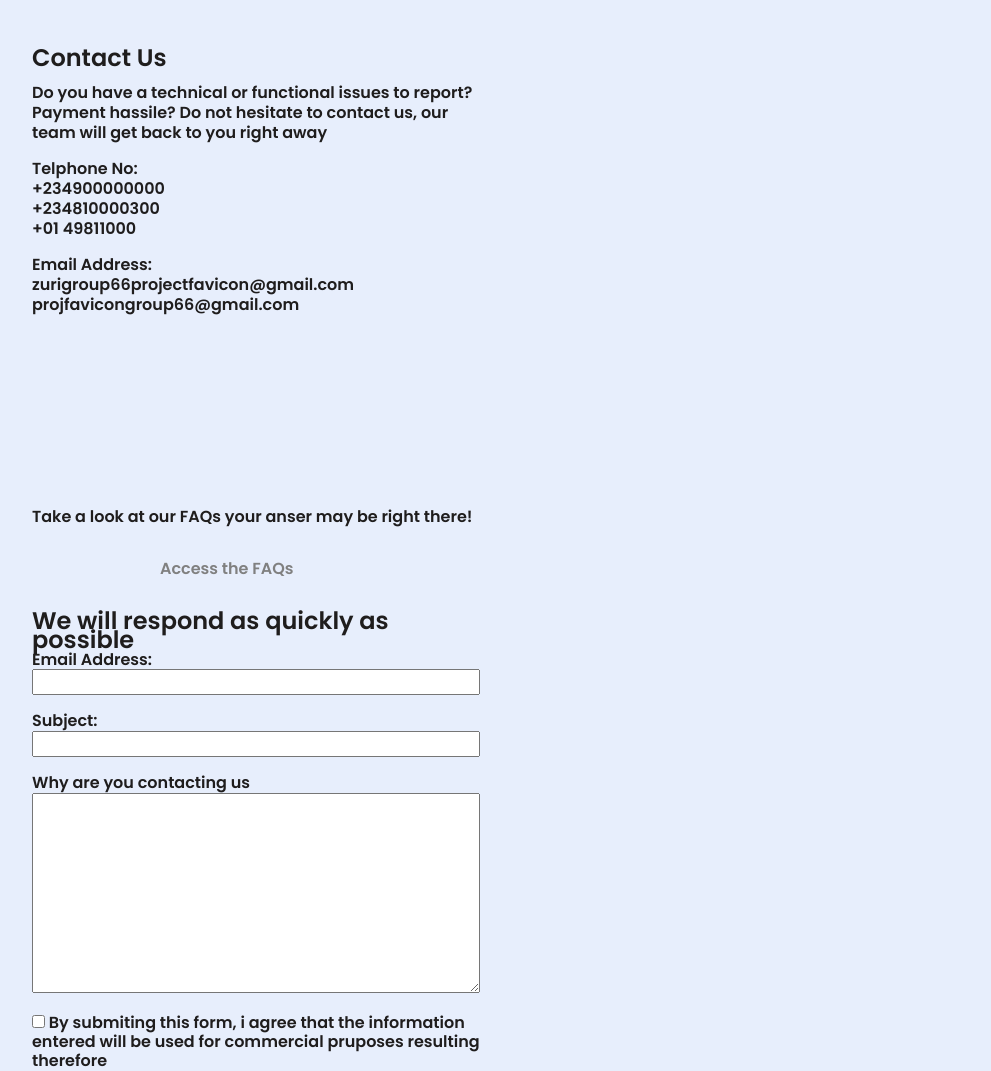
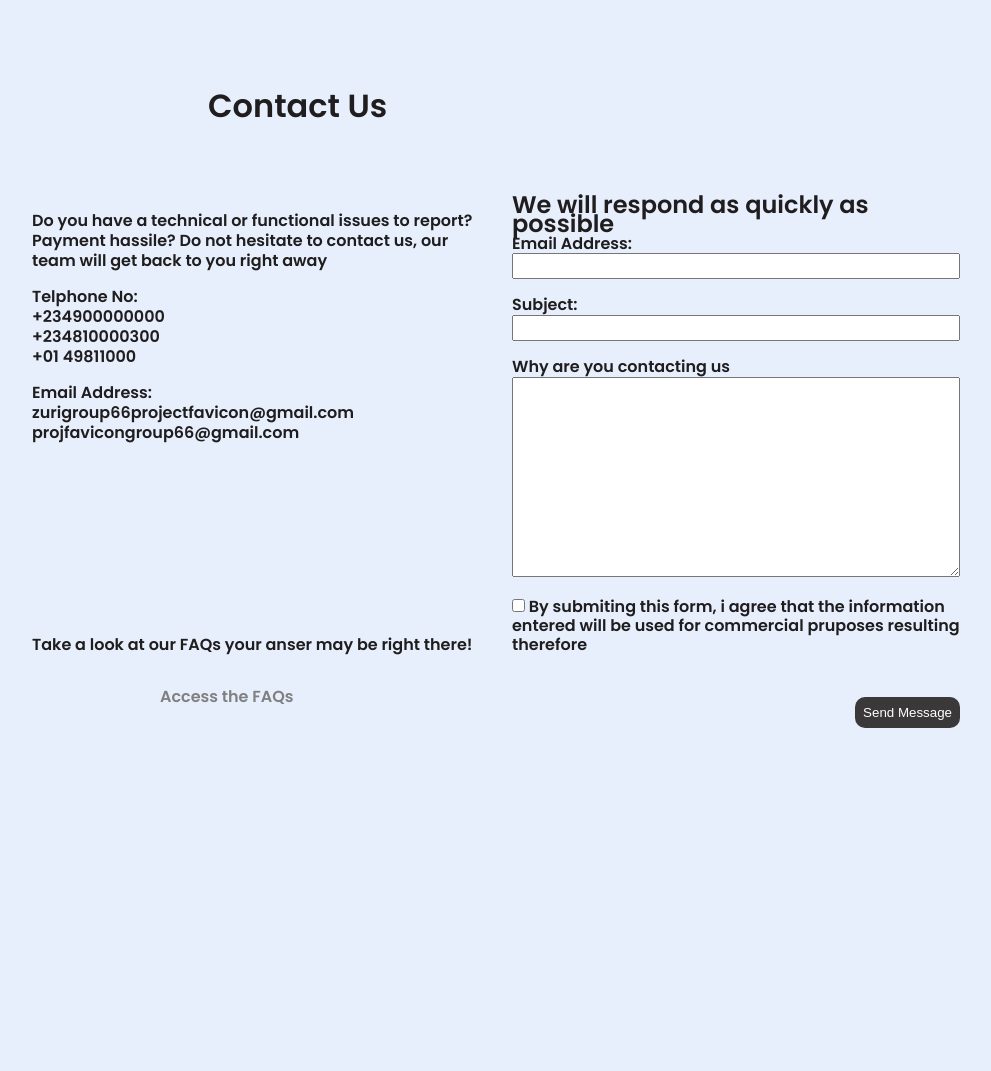
Before and after one commit to zuri-training/favicon-gen-team-66, a Django app: template frontend/templates/account/contact.html in a window 1280 px wide. Shown: the top 1071 px of the page, without its empty margins (144-1135 px from the left). After the commit the page ends 728 px from the top, so only its background shows below. Run offline with Django 4.2, Linux system fonts and the light colour scheme; the template is opened without the code that fills it, so the values that code supplies are empty.

Commit message:
move contact text to top of divs

```diff
--- a/frontend/templates/account/contact.html
+++ b/frontend/templates/account/contact.html
@@ -12,8 +12,9 @@
 </head>
 <body>
     <div class="container">
+                    <h1>Contact Us</h1>
+                    <div class="content">
         <div class="intro">
-            <h2>Contact Us</h2>
             <p>Do you have a technical or functional issues to report? Payment hassile? Do not hesitate to contact us, our team will get back to you right away </p>
             <p>Telphone No:<br>
             +234900000000<br>
@@ -50,5 +51,6 @@
          </form>
         </div>
     </div>
+    </div>
 </body>
 </html>
```
